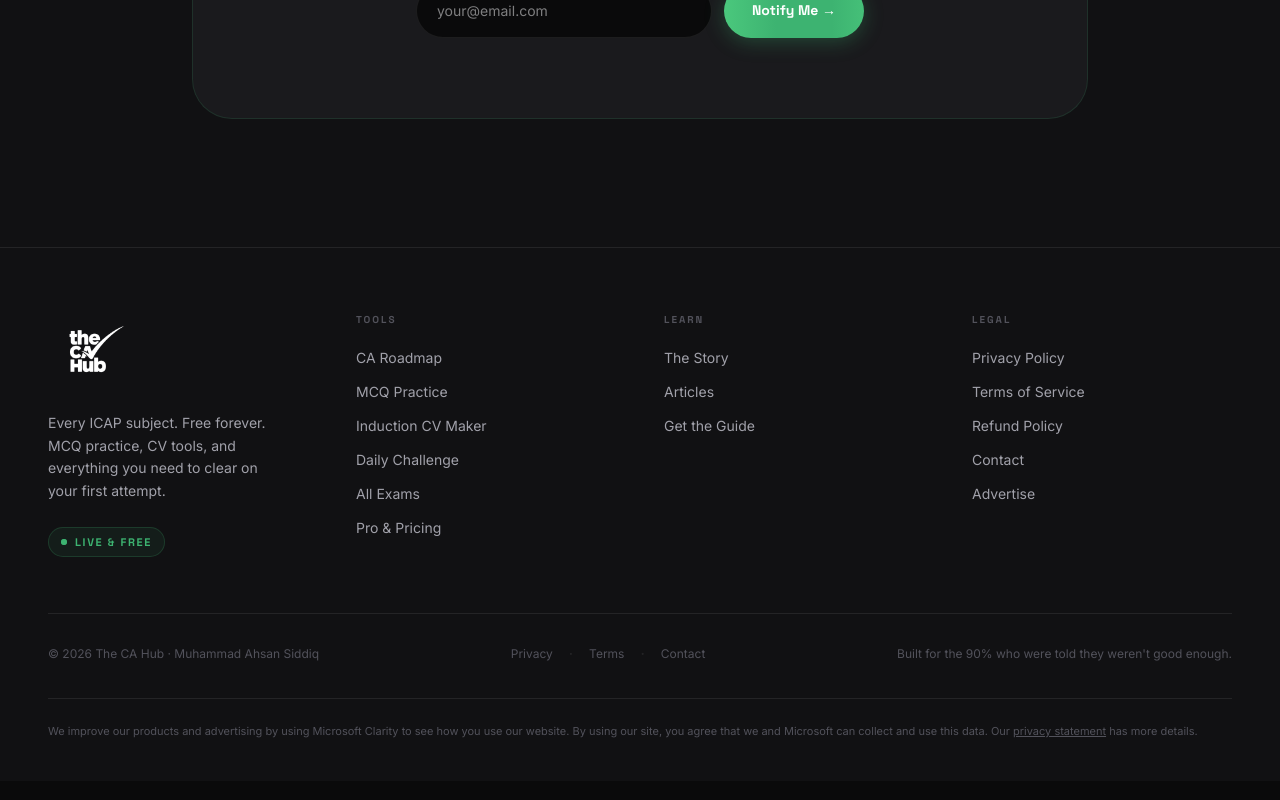
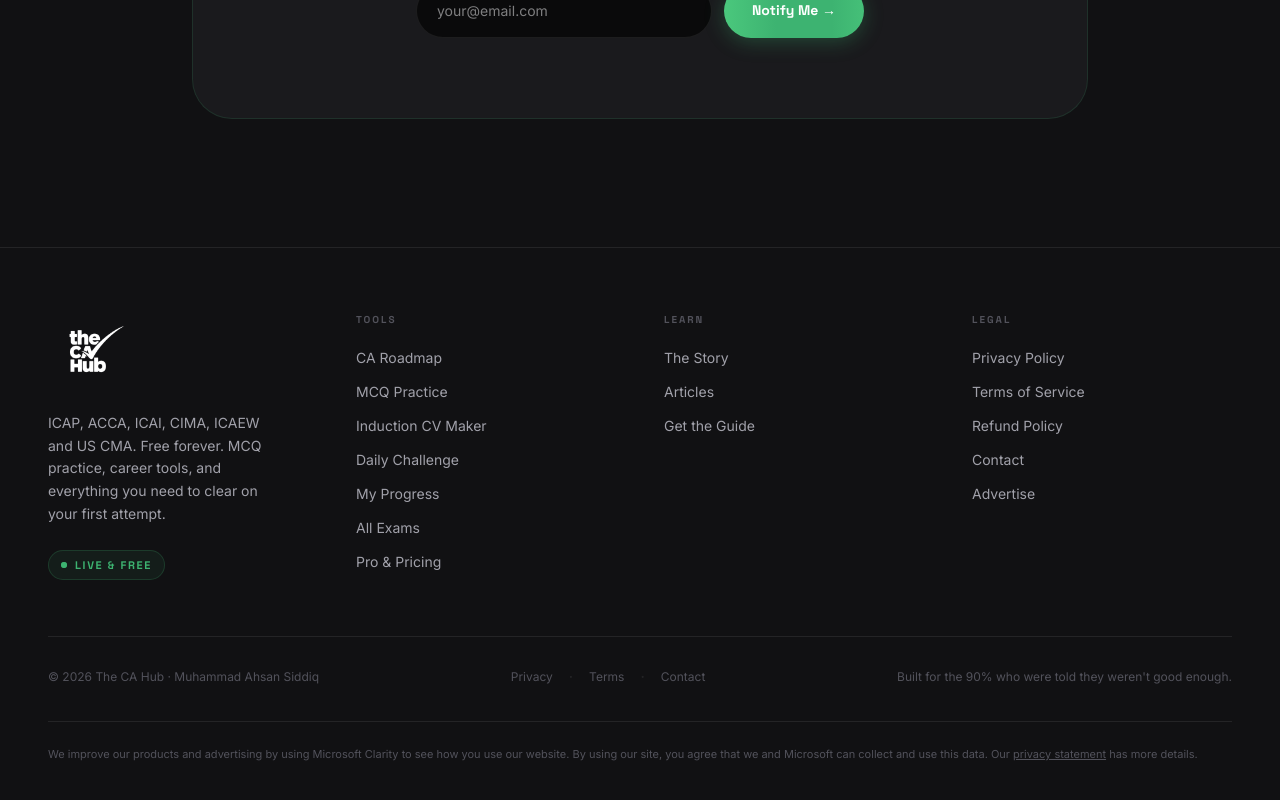
Before and after one commit to AhsanSiddiq/mcq-gift-caf5, a Next.js app: page / in a window 1280 px wide. Shown: the part 8785-9585 px from the top of the page. Built offline with nearby package versions, Linux system fonts and the light colour scheme.

Commit message:
Footer: global tagline and My Progress link
Co-Authored-By: Claude Opus 5.5 <noreply@anthropic.com>
Claude-Session: https://claude.ai/code/session_011o6dx5F51x3UnjPxqrXBpU

```diff
--- a/src/components/Footer.tsx
+++ b/src/components/Footer.tsx
@@ -9,6 +9,7 @@ const NAV = [
       { label: "MCQ Practice", href: "/practice" },
       { label: "Induction CV Maker", href: "/cv-maker" },
       { label: "Daily Challenge", href: "/daily" },
+      { label: "My Progress", href: "/dashboard" },
       { label: "All Exams", href: "/exams" },
       { label: "Pro & Pricing", href: "/pro" },
     ],
@@ -53,7 +54,7 @@ export default function Footer() {
             </div>
 
             <p className="text-sm leading-relaxed mb-6 max-w-[240px]" style={{ color: "var(--text-2)", fontFamily: "var(--font-inter), sans-serif" }}>
-              Every ICAP subject. Free forever. MCQ practice, CV tools, and everything you need to clear on your first attempt.
+              ICAP, ACCA, ICAI, CIMA, ICAEW and US CMA. Free forever. MCQ practice, career tools, and everything you need to clear on your first attempt.
             </p>
             <div className="inline-flex items-center gap-2 px-3 py-1.5 rounded-full" style={{ background: "color-mix(in srgb, var(--green) 8%, transparent)", border: "1px solid color-mix(in srgb, var(--green) 20%, transparent)" }}>
               <span className="relative flex w-[6px] h-[6px]">
```
